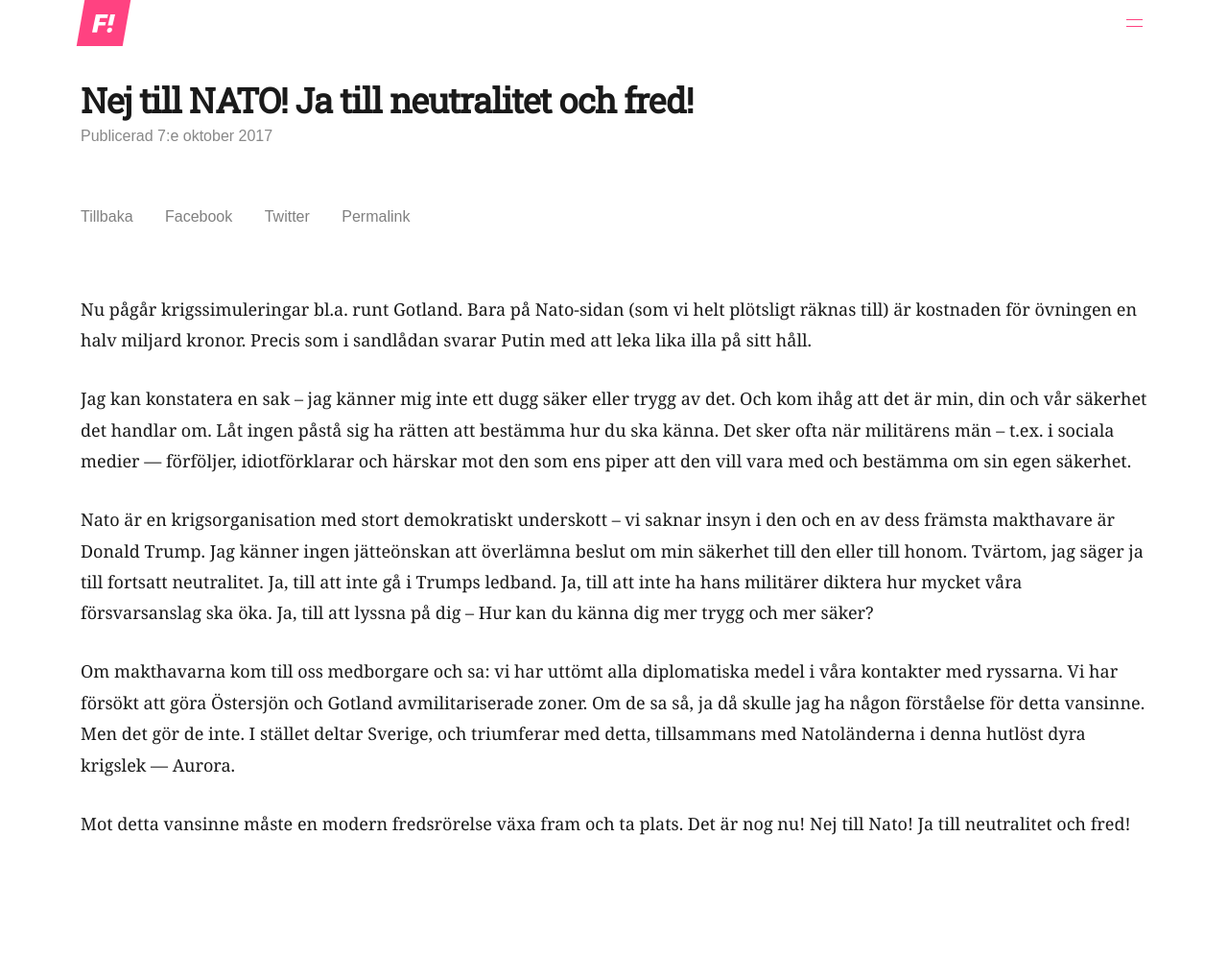
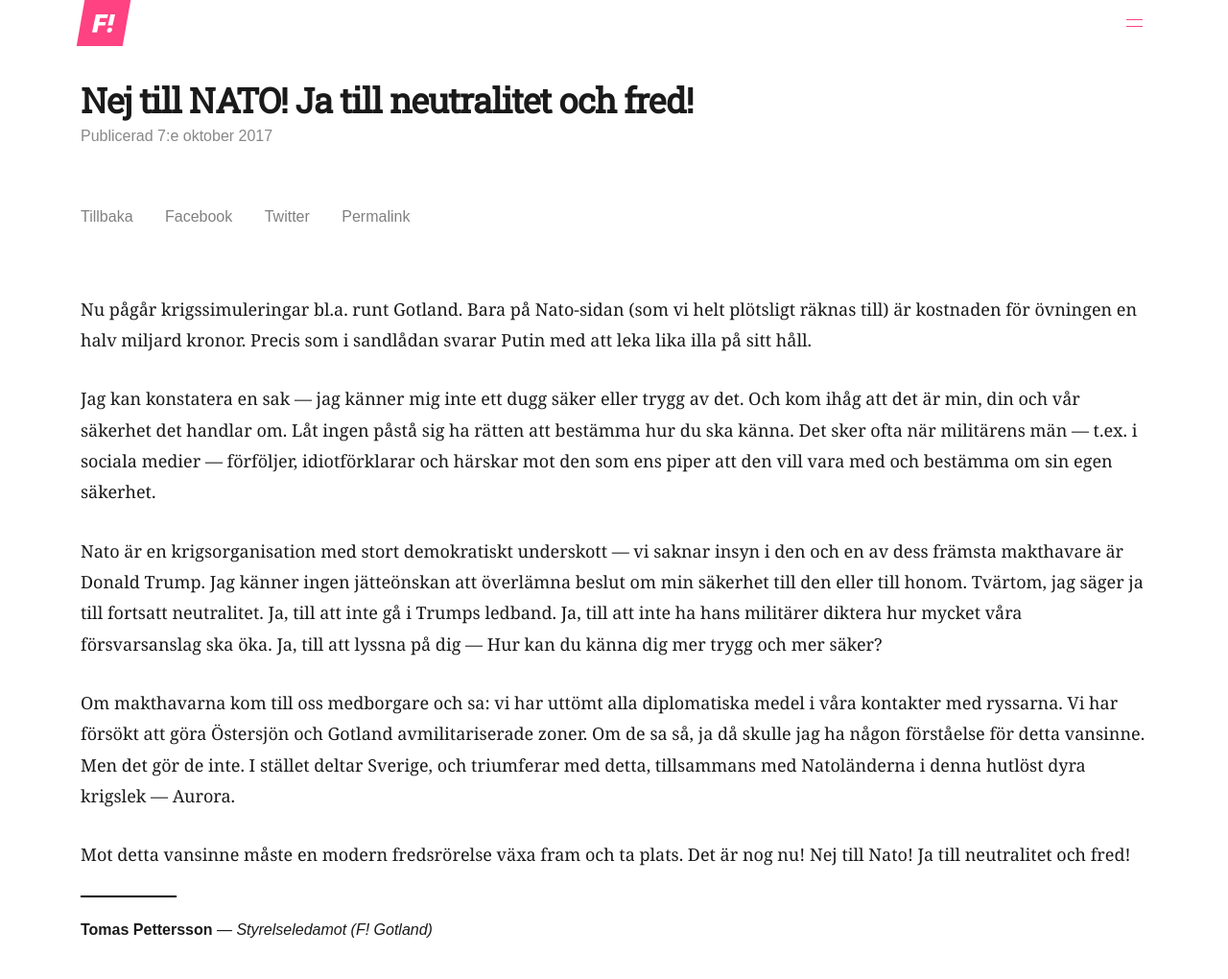
Before and after one commit to figotland/figotland, a Jekyll site: the page built from _posts/2017-10-07-nej-till-nato-ja-till-neutralitet-och-fred.markdown, in a window 1280 px wide. Shown: the whole page at 96% size. Built offline with Jekyll 4.4.1, drawn with Linux system fonts in a browser that asks for light colours; nearby versions of some CDN libraries; before the commit the page ends 933 px from its top, so only the background shows below that.

Commit message:
Updated Nej Till Nato Ja Till Neutralitet Och Fred

```diff
--- a/_posts/2017-10-07-nej-till-nato-ja-till-neutralitet-och-fred.markdown
+++ b/_posts/2017-10-07-nej-till-nato-ja-till-neutralitet-och-fred.markdown
@@ -4,13 +4,15 @@ date: 2017-10-07 15:38:00 Z
 tags:
 - säkerhetspolitik
 - fred
+authors:
+- Tomas Pettersson
 ---
 
 Nu pågår krigssimuleringar bl.a. runt Gotland. Bara på Nato-sidan (som vi helt plötsligt räknas till) är kostnaden för övningen en halv miljard kronor. Precis som i sandlådan svarar Putin med att leka lika illa på sitt håll.
 
-Jag kan konstatera en sak – jag känner mig inte ett dugg säker eller trygg av det. Och kom ihåg att det är min, din och vår säkerhet det handlar om. Låt ingen påstå sig ha rätten att bestämma hur du ska känna. Det sker ofta när militärens män – t.ex. i sociala medier — förföljer, idiotförklarar och härskar mot den som ens piper att den vill vara med och bestämma om sin egen säkerhet.
+Jag kan konstatera en sak — jag känner mig inte ett dugg säker eller trygg av det. Och kom ihåg att det är min, din och vår säkerhet det handlar om. Låt ingen påstå sig ha rätten att bestämma hur du ska känna. Det sker ofta när militärens män — t.ex. i sociala medier — förföljer, idiotförklarar och härskar mot den som ens piper att den vill vara med och bestämma om sin egen säkerhet.
 
-Nato är en krigsorganisation med stort demokratiskt underskott – vi saknar insyn i den och en av dess främsta makthavare är Donald Trump. Jag känner ingen jätteönskan att överlämna beslut om min säkerhet till den eller till honom. Tvärtom, jag säger ja till fortsatt neutralitet. Ja, till att inte gå i Trumps ledband. Ja, till att inte ha hans militärer diktera hur mycket våra försvarsanslag ska öka. Ja, till att lyssna på dig – Hur kan du känna dig mer trygg och mer säker?
+Nato är en krigsorganisation med stort demokratiskt underskott — vi saknar insyn i den och en av dess främsta makthavare är Donald Trump. Jag känner ingen jätteönskan att överlämna beslut om min säkerhet till den eller till honom. Tvärtom, jag säger ja till fortsatt neutralitet. Ja, till att inte gå i Trumps ledband. Ja, till att inte ha hans militärer diktera hur mycket våra försvarsanslag ska öka. Ja, till att lyssna på dig — Hur kan du känna dig mer trygg och mer säker?
 
 Om makthavarna kom till oss medborgare och sa: vi har uttömt alla diplomatiska medel i våra kontakter med ryssarna. Vi har försökt att göra Östersjön och Gotland avmilitariserade zoner. Om de sa så, ja då skulle jag ha någon förståelse för detta vansinne. Men det gör de inte. I stället deltar Sverige, och triumferar med detta, tillsammans med Natoländerna i denna hutlöst dyra krigslek — Aurora.
 
```
